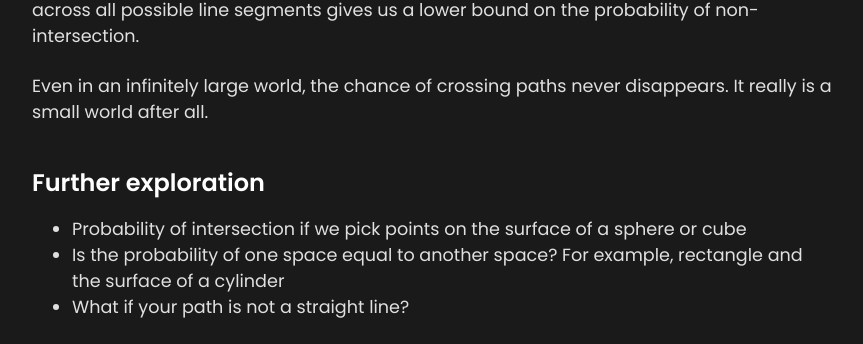
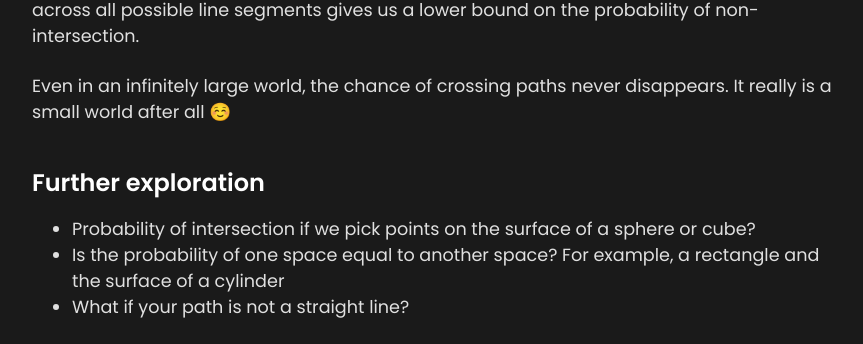
Before and after one commit to mithil957/mithil-blog, a SvelteKit app: page /crossingPaths in a window 1280 px wide. Shown: the part 10704-11048 px from the top of the page, without its empty margins (208-1071 px from the left). Built offline with nearby package versions, Linux system fonts and the light colour scheme.

Commit message:
emoji added

```diff
--- a/src/routes/crossingPaths/+page.svelte
+++ b/src/routes/crossingPaths/+page.svelte
@@ -432,7 +432,7 @@
       <p class="section-text">
         Even in an infinitely
         large world, the chance of crossing paths never disappears. It really is
-        a small world after all.
+        a small world after all ☺️
       </p>
 
       <!-- Further exploration -->
@@ -440,11 +440,11 @@
       <ul class="section-text">
         <li>
           Probability of intersection if we pick points on the surface of a
-          sphere or cube
+          sphere or cube?
         </li>
         <li>
           Is the probability of one space equal to another space? For example,
-          rectangle and the surface of a cylinder
+          a rectangle and the surface of a cylinder
         </li>
         <li>What if your path is not a straight line?</li>
       </ul>
```
